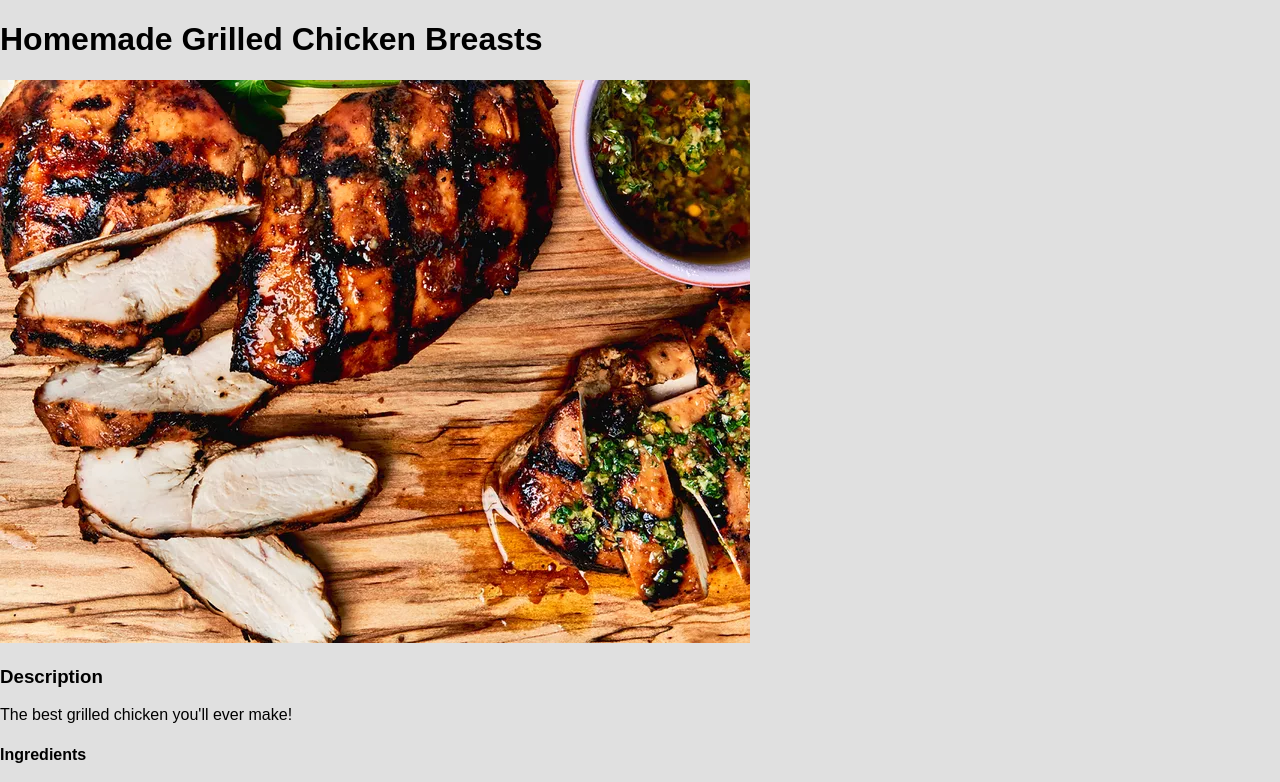
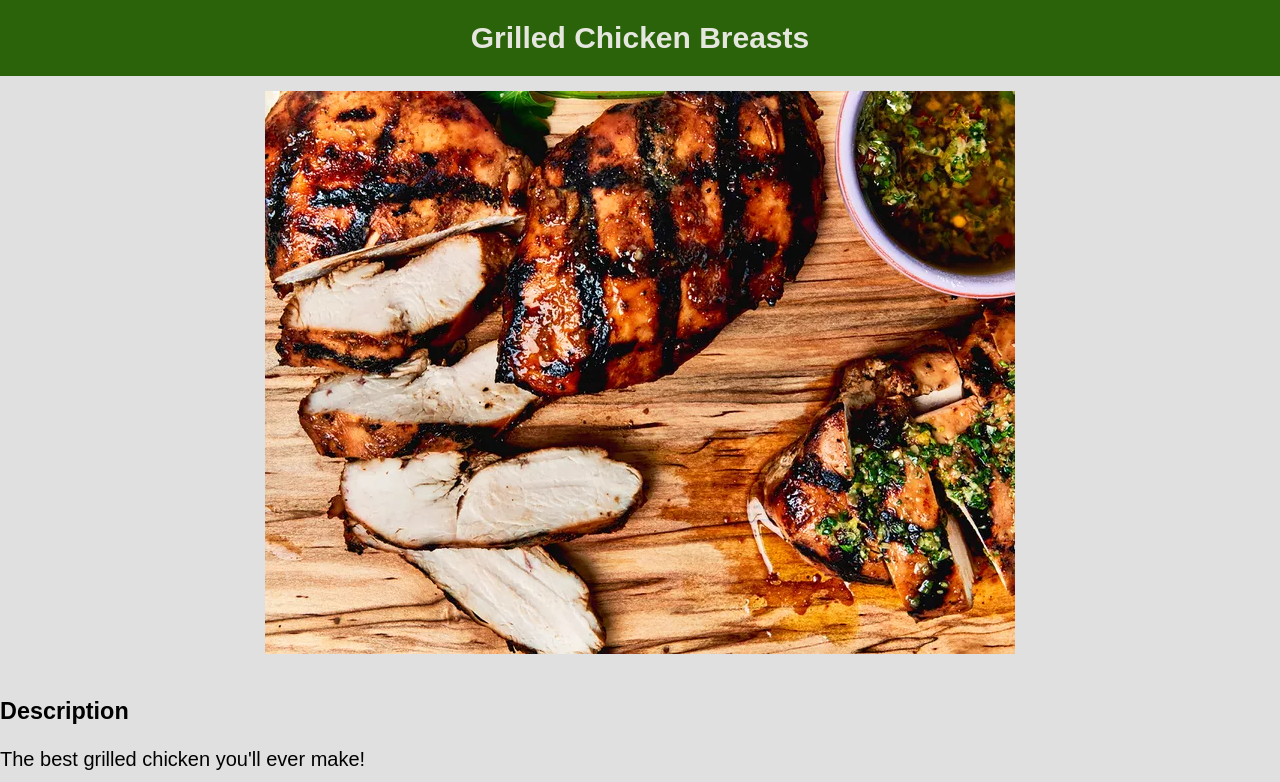
Before and after one commit to HarveyTheDev/odin-recipes, a plain HTML site: page recipes/grilled-chicken.html in a window 1280 px wide. Shown: the top 782 px of the page. Drawn offline with Linux system fonts and the light colour scheme.

Commit message:
Added styling

```diff
--- a/recipes/grilled-chicken.html
+++ b/recipes/grilled-chicken.html
@@ -9,8 +9,15 @@
 </head>
 
 <body>
-    <h1>Homemade Grilled Chicken Breasts</h1>
-    <img src="images/grilled-chicken.jpg">
+
+    <div class="banner">
+        <h1>Grilled Chicken Breasts</h1>
+    </div>
+
+    <div class="img-container">
+        <img src="images/grilled-chicken.jpg">
+    </div>
+
     <h3>Description</h3>
     <p>The best grilled chicken you'll ever make!</p>
 
--- a/style.css
+++ b/style.css
@@ -3,13 +3,19 @@ body {
     padding: 0;
     background-color: #e0e0e0;
     font-family: Arial, Helvetica, sans-serif;
+    font-size: 20px;
 }
 
 .banner {
-    background-color: #2aa8f6;
-    padding: 10px;
+    background-color: #2b630a;
+    padding: 1px;
     text-align: center;
     font-size: 15px;
     color: #f5f2f2eb;
     font-family: Arial, Helvetica, sans-serif;
 }
+
+.img-container {
+    padding: 15px;
+    text-align: center;
+}
```
Also changed, not shown: index.html (+2 -0 lines), recipes/lasagna.html (+9 -2 lines), recipes/rumham.html (+9 -2 lines).
